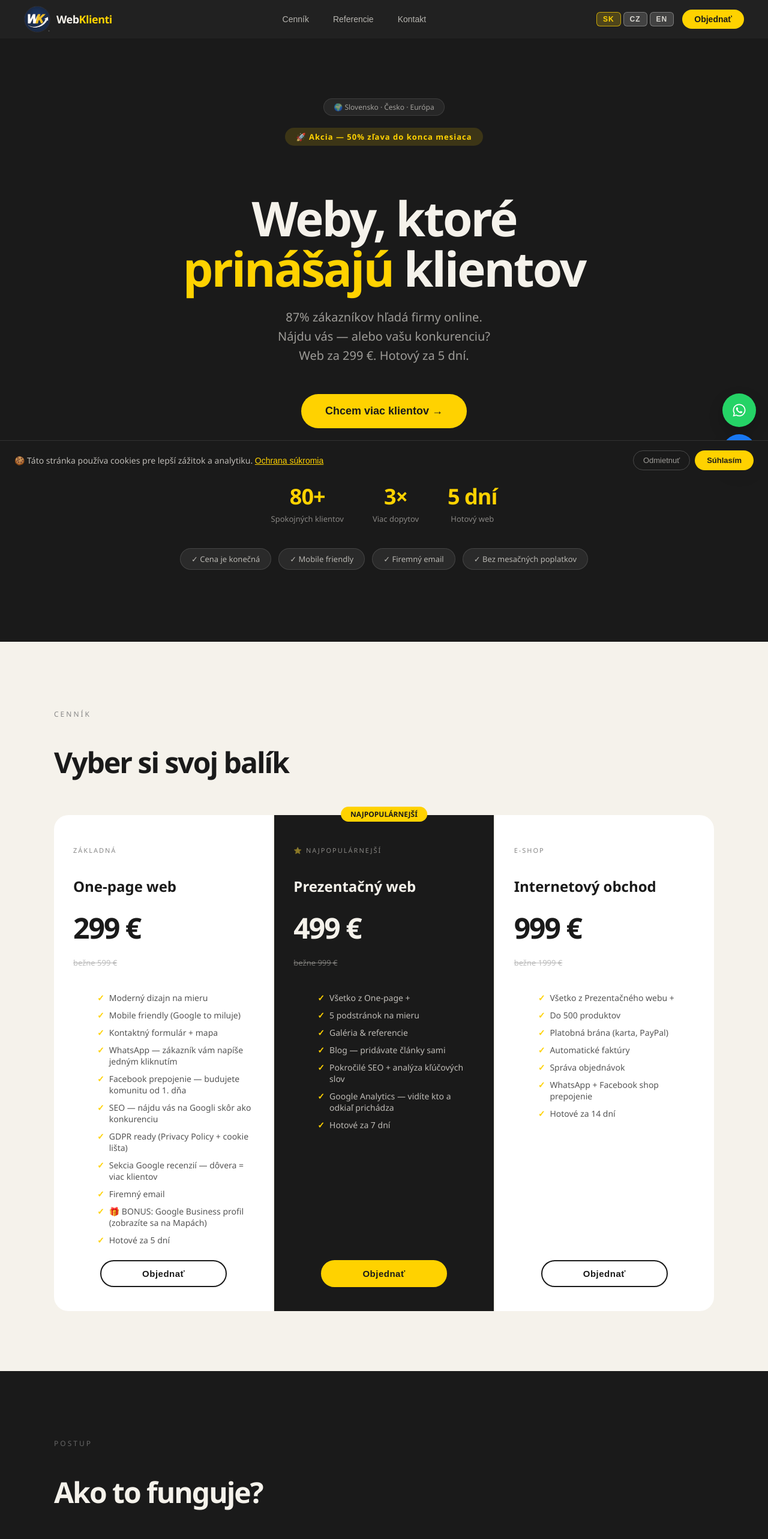
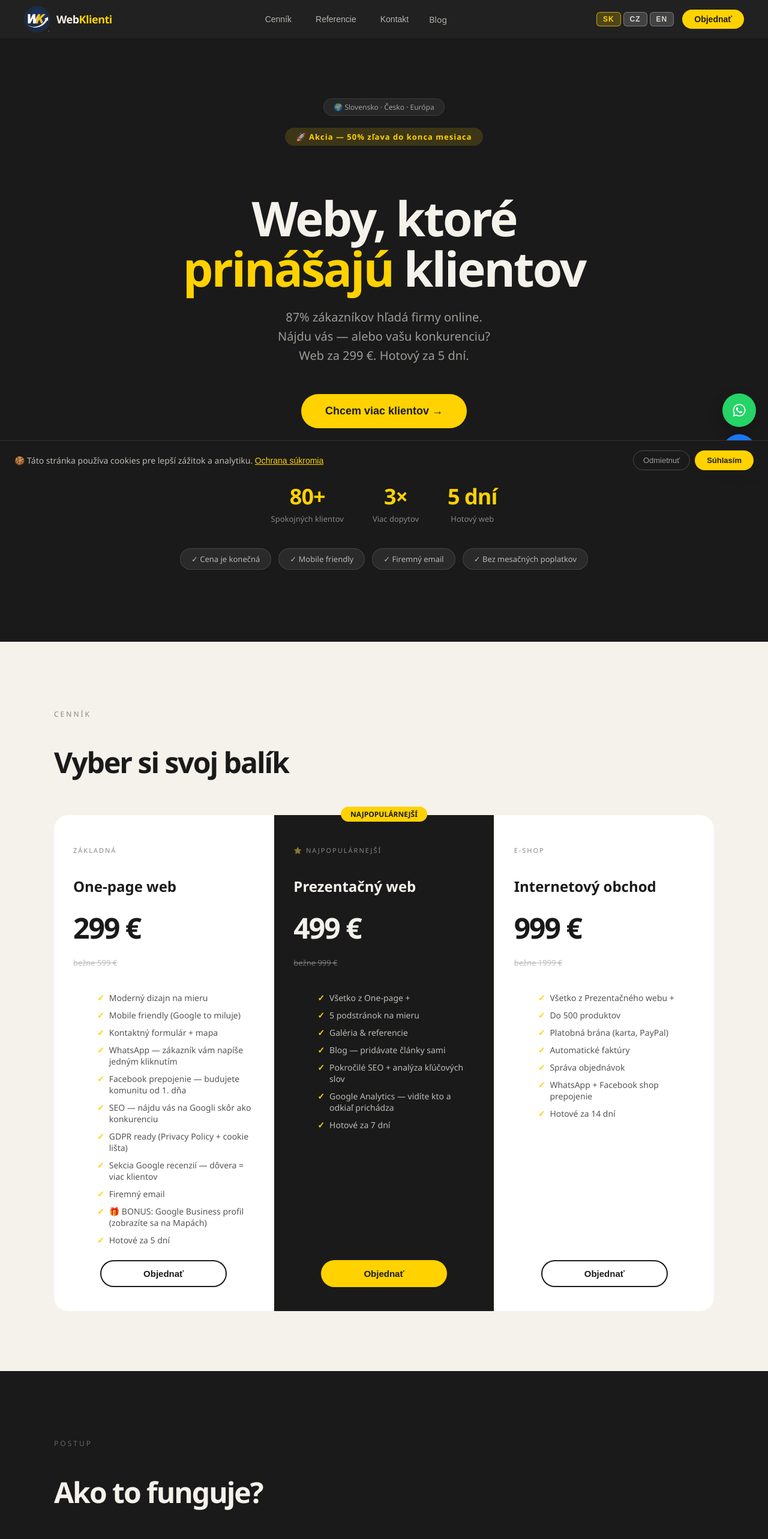
Before and after one commit to anastasiiasheben-creator/webklienti-frontend, a React (Create React App) app: page / in a window 1280 px wide. Shown: the top 2566 px of the page at 60% size. Built offline with nearby package versions, Linux system fonts and the light colour scheme.

Commit message:
Update App.jsx

```diff
--- a/src/App.jsx
+++ b/src/App.jsx
@@ -1,6 +1,9 @@
 import { useState } from 'react';
+import { Routes, Route, Link } from 'react-router-dom';
 import { FaWhatsapp, FaFacebookF } from "react-icons/fa";
 import logoImg from './assets/logo.webp';
+import Blog from './pages/Blog';
+import BlogPost from './pages/BlogPost';
 
 const API = 'https://webklienti-backend.onrender.com';
 
@@ -205,7 +208,7 @@ Platné od: 1.1.2025`,
     packages: ['One-page website — 299 €', 'Business website — 499 €', 'Online store — 999 €'],
     cards: [
       { tag: 'Starter', name: 'One-page website', price: '299 €', old: 'usually 599 €', features: ['Custom modern design', 'Mobile friendly (Google loves it)', 'Contact form + map', 'WhatsApp — customers reach you in one click', 'Facebook link — build community from day 1', 'SEO — appear on Google before your competitors', 'GDPR ready (Privacy Policy + cookie banner)', 'Google reviews section — trust = more clients', 'Business email', '🎁 BONUS: Google Business profile (show up on Maps)', 'Ready in 5 days'], featured: false },
-      { tag: '⭐ Most popular', name: 'Business website', price: '499 €', old: 'usually 999 €', features: ['Everything from One-page +', '5 custom subpages', 'Gallery & testimonials', 'Blog — add articles yourself', 'Advanced SEO + keyword analysis', 'Google Analytics — see who visits and from where', 'Ready in 7 days'], featured: true },
+      { tag: '⭐ Most popular', name: 'Business website', price: '299 €', old: 'usually 999 €', features: ['Everything from One-page +', '5 custom subpages', 'Gallery & testimonials', 'Blog — add articles yourself', 'Advanced SEO + keyword analysis', 'Google Analytics — see who visits and from where', 'Ready in 7 days'], featured: true },
       { tag: 'E-commerce', name: 'Online store', price: '999 €', old: 'usually 1999 €', features: ['Everything from Business website +', 'Up to 500 products', 'Payment gateway (card, PayPal)', 'Automatic invoices', 'Order management', 'WhatsApp + Facebook shop integration', 'Ready in 14 days'], featured: false },
     ],
     featuredBadge: 'MOST POPULAR',
@@ -238,7 +241,7 @@ Effective from: 1.1.2025`,
   },
 };
 
-export default function App() {
+function HomePage() {
   const [lang, setLang] = useState('sk');
   const [form, setForm] = useState({ name: '', email: '', phone: '', package: '', message: '' });
   const [formStatus, setFormStatus] = useState('idle');
@@ -282,7 +285,6 @@ export default function App() {
 
   const navIds = ['pricing', 'reviews', 'footer'];
 
-
   const langBtn = (code) => ({
     background: lang === code ? 'rgba(255,210,0,0.2)' : 'rgba(255,255,255,0.15)',
     border: lang === code ? '1px solid rgba(255,210,0,0.7)' : '1px solid rgba(255,255,255,0.3)',
@@ -294,25 +296,21 @@ export default function App() {
   return (
     <div style={{ fontFamily: "'Segoe UI', sans-serif", background: '#f5f2eb', color: '#1a1a1a', minHeight: '100vh' }}>
 
-      {/* NAV */}
       <nav style={{ position: 'sticky', top: 0, zIndex: 100, background: 'rgba(26,26,26,0.97)', backdropFilter: 'blur(8px)', padding: '0 40px', display: 'flex', justifyContent: 'space-between', alignItems: 'center', height: 64 }}>
-
-        {/* LOGO */}
-        <div style={{ display: 'flex', alignItems: 'center', gap: 10 }}>
+        <Link to="/" style={{ display: 'flex', alignItems: 'center', gap: 10, textDecoration: 'none' }}>
           <img src={logoImg} alt="WebKlienti logo" style={{ height: 44, width: 44, objectFit: 'contain', mixBlendMode: 'screen' }} />
           <span style={{ fontWeight: 800, fontSize: 18, color: '#f5f2eb', letterSpacing: -0.5 }}>
             Web<span style={{ color: '#ffd200' }}>Klienti</span>
           </span>
-        </div>
+        </Link>
 
-        {/* DESKTOP NAV */}
         <div style={{ display: 'flex', gap: 28, alignItems: 'center' }} className="desktop-nav">
           {t.nav.map((label, i) => (
             <button key={i} onClick={() => scrollTo(navIds[i])} style={{ background: 'none', border: 'none', color: 'rgba(245,242,235,0.7)', cursor: 'pointer', fontSize: 14, fontWeight: 500 }}>{label}</button>
           ))}
+          <Link to="/blog" style={{ color: 'rgba(245,242,235,0.7)', textDecoration: 'none', fontSize: 14, fontWeight: 500 }}>Blog</Link>
         </div>
 
-        {/* DESKTOP RIGHT */}
         <div style={{ display: 'flex', gap: 10, alignItems: 'center' }} className="desktop-nav">
           <div style={{ display: 'flex', gap: 4 }} role="group" aria-label="Vybrať jazyk">
             {['sk', 'cz', 'en'].map(code => (
@@ -324,7 +322,6 @@ export default function App() {
           </button>
         </div>
 
-        {/* HAMBURGER */}
         <button onClick={() => setMenuOpen(!menuOpen)} className="hamburger" aria-label="Otvoriť menu" aria-expanded={menuOpen} style={{ display: 'none', background: 'none', border: 'none', cursor: 'pointer', padding: 8, flexDirection: 'column', gap: 5 }}>
           <span style={{ display: 'block', width: 24, height: 2, background: menuOpen ? '#ffd200' : '#f5f2eb', transition: 'all .3s', transform: menuOpen ? 'rotate(45deg) translate(5px, 5px)' : 'none' }}></span>
           <span style={{ display: 'block', width: 24, height: 2, background: menuOpen ? 'transparent' : '#f5f2eb', transition: 'all .3s' }}></span>
@@ -332,12 +329,12 @@ export default function App() {
         </button>
       </nav>
 
-      {/* MOBILE MENU */}
       {menuOpen && (
         <div style={{ position: 'fixed', top: 64, left: 0, right: 0, zIndex: 99, background: 'rgba(26,26,26,0.98)', padding: '20px 40px', display: 'flex', flexDirection: 'column', gap: 16, borderTop: '1px solid rgba(255,255,255,0.08)' }}>
           {t.nav.map((label, i) => (
             <button key={i} onClick={() => scrollTo(navIds[i])} style={{ background: 'none', border: 'none', color: 'rgba(245,242,235,0.9)', cursor: 'pointer', fontSize: 18, fontWeight: 600, textAlign: 'left', padding: '8px 0' }}>{label}</button>
           ))}
+          <Link to="/blog" onClick={() => setMenuOpen(false)} style={{ color: 'rgba(245,242,235,0.9)', textDecoration: 'none', fontSize: 18, fontWeight: 600, padding: '8px 0' }}>Blog</Link>
           <div style={{ display: 'flex', gap: 8, paddingTop: 8 }} role="group" aria-label="Vybrať jazyk">
             {['sk', 'cz', 'en'].map(code => (
               <button key={code} onClick={() => setLang(code)} style={langBtn(code)} aria-pressed={lang === code} aria-label={`Jazyk: ${code.toUpperCase()}`}>{code.toUpperCase()}</button>
@@ -356,52 +353,29 @@ export default function App() {
         }
       `}</style>
 
-      {/* FIX 4: добавлен <main> тег */}
       <main>
-
-        {/* HERO */}
         <div style={{ background: '#1a1a1a', color: '#f5f2eb', padding: '100px 40px 120px', textAlign: 'center' }}>
           <div style={{ maxWidth: 700, margin: '0 auto' }}>
-            <div style={{ display: 'inline-block', background: 'rgba(255,255,255,0.06)', border: '1px solid rgba(255,255,255,0.1)', color: 'rgba(245,242,235,0.6)', padding: '5px 16px', borderRadius: 100, fontSize: 12, fontWeight: 500, marginBottom: 12 }}>
-              {t.marketTag}
-            </div>
+            <div style={{ display: 'inline-block', background: 'rgba(255,255,255,0.06)', border: '1px solid rgba(255,255,255,0.1)', color: 'rgba(245,242,235,0.6)', padding: '5px 16px', borderRadius: 100, fontSize: 12, fontWeight: 500, marginBottom: 12 }}>{t.marketTag}</div>
             <div style={{ display: 'block', marginTop: 8 }}>
-              <div style={{ display: 'inline-block', background: 'rgba(255,210,0,0.15)', color: '#ffd200', padding: '6px 18px', borderRadius: 100, fontSize: 13, fontWeight: 600, marginBottom: 24, letterSpacing: 1 }}>
-                {t.heroBadge}
-              </div>
+              <div style={{ display: 'inline-block', background: 'rgba(255,210,0,0.15)', color: '#ffd200', padding: '6px 18px', borderRadius: 100, fontSize: 13, fontWeight: 600, marginBottom: 24, letterSpacing: 1 }}>{t.heroBadge}</div>
             </div>
             <h1 style={{ fontSize: 'clamp(40px, 7vw, 80px)', fontWeight: 900, lineHeight: 1.05, letterSpacing: -3, marginBottom: 24 }}>
               {t.heroTitle[0]}<br /><span style={{ color: '#ffd200' }}>{t.heroTitle[1]}</span>{t.heroTitle[2]}
             </h1>
-            <p style={{ fontSize: 20, color: 'rgba(245,242,235,0.6)', marginBottom: 48, lineHeight: 1.6, whiteSpace: 'pre-line' }}>
-              {t.heroSub}
-            </p>
-            <button onClick={() => scrollTo('contact')} style={{ display: 'inline-flex', alignItems: 'center', gap: 10, background: '#ffd200', color: '#1a1a1a', padding: '18px 40px', borderRadius: 100, fontWeight: 700, fontSize: 18, cursor: 'pointer', border: 'none', marginBottom: 48 }}>
-              {t.heroCta}
-            </button>
+            <p style={{ fontSize: 20, color: 'rgba(245,242,235,0.6)', marginBottom: 48, lineHeight: 1.6, whiteSpace: 'pre-line' }}>{t.heroSub}</p>
+            <button onClick={() => scrollTo('contact')} style={{ display: 'inline-flex', alignItems: 'center', gap: 10, background: '#ffd200', color: '#1a1a1a', padding: '18px 40px', borderRadius: 100, fontWeight: 700, fontSize: 18, cursor: 'pointer', border: 'none', marginBottom: 48 }}>{t.heroCta}</button>
             <div style={{ display: 'flex', gap: 48, justifyContent: 'center', paddingTop: 40, borderTop: '1px solid rgba(255,255,255,0.08)', marginBottom: 40 }}>
-              <div>
-                <div style={{ fontSize: 36, fontWeight: 900, color: '#ffd200', letterSpacing: -1 }}>80+</div>
-                <div style={{ fontSize: 13, color: 'rgba(245,242,235,0.5)', marginTop: 4 }}>{t.statClients}</div>
-              </div>
-              <div>
-                <div style={{ fontSize: 36, fontWeight: 900, color: '#ffd200', letterSpacing: -1 }}>3×</div>
-                <div style={{ fontSize: 13, color: 'rgba(245,242,235,0.5)', marginTop: 4 }}>{t.statLeads}</div>
-              </div>
-              <div>
-                <div style={{ fontSize: 36, fontWeight: 900, color: '#ffd200', letterSpacing: -1 }}>5 dní</div>
-                <div style={{ fontSize: 13, color: 'rgba(245,242,235,0.5)', marginTop: 4 }}>{t.statDays}</div>
-              </div>
+              <div><div style={{ fontSize: 36, fontWeight: 900, color: '#ffd200', letterSpacing: -1 }}>80+</div><div style={{ fontSize: 13, color: 'rgba(245,242,235,0.5)', marginTop: 4 }}>{t.statClients}</div></div>
+              <div><div style={{ fontSize: 36, fontWeight: 900, color: '#ffd200', letterSpacing: -1 }}>3×</div><div style={{ fontSize: 13, color: 'rgba(245,242,235,0.5)', marginTop: 4 }}>{t.statLeads}</div></div>
+              <div><div style={{ fontSize: 36, fontWeight: 900, color: '#ffd200', letterSpacing: -1 }}>5 dní</div><div style={{ fontSize: 13, color: 'rgba(245,242,235,0.5)', marginTop: 4 }}>{t.statDays}</div></div>
             </div>
             <div style={{ display: 'flex', gap: 12, justifyContent: 'center', flexWrap: 'wrap' }}>
-              {t.heroBadges.map(b => (
-                <span key={b} style={{ background: 'rgba(255,255,255,0.07)', border: '1px solid rgba(255,255,255,0.12)', padding: '8px 18px', borderRadius: 100, fontSize: 13, color: 'rgba(245,242,235,0.7)' }}>{b}</span>
-              ))}
+              {t.heroBadges.map(b => (<span key={b} style={{ background: 'rgba(255,255,255,0.07)', border: '1px solid rgba(255,255,255,0.12)', padding: '8px 18px', borderRadius: 100, fontSize: 13, color: 'rgba(245,242,235,0.7)' }}>{b}</span>))}
             </div>
           </div>
         </div>
 
-        {/* PRICING */}
         <div id="pricing" style={{ padding: '100px 40px', maxWidth: 1100, margin: '0 auto' }}>
           <p style={{ fontSize: 12, letterSpacing: 3, textTransform: 'uppercase', color: '#888', marginBottom: 12 }}>{t.pricingLabel}</p>
           <h2 style={{ fontSize: 'clamp(28px, 4vw, 48px)', fontWeight: 900, letterSpacing: -2, marginBottom: 56 }}>{t.pricingTitle}</h2>
@@ -414,19 +388,14 @@ export default function App() {
                 <div style={{ fontSize: 48, fontWeight: 900, letterSpacing: -2, margin: '16px 0 4px' }}>{card.price}</div>
                 <p style={{ fontSize: 13, textDecoration: 'line-through', color: card.featured ? 'rgba(245,242,235,0.4)' : '#bbb', marginBottom: 24 }}>{card.old}</p>
                 <ul style={{ listStyle: 'none', display: 'flex', flexDirection: 'column', gap: 10, flexGrow: 1, marginBottom: 24 }}>
-                  {card.features.map(f => (
-                    <li key={f} style={{ fontSize: 14, color: card.featured ? 'rgba(245,242,235,0.75)' : '#555', display: 'flex', gap: 8 }}>
-                      <span style={{ color: '#ffd200', fontWeight: 700, flexShrink: 0 }}>✓</span>{f}
-                    </li>
-                  ))}
+                  {card.features.map(f => (<li key={f} style={{ fontSize: 14, color: card.featured ? 'rgba(245,242,235,0.75)' : '#555', display: 'flex', gap: 8 }}><span style={{ color: '#ffd200', fontWeight: 700, flexShrink: 0 }}>✓</span>{f}</li>))}
                 </ul>
-                <button onClick={() => { setForm(p => ({ ...p, package: card.name + ' — ' + card.price })); scrollTo('contact'); }} style={{ width: '70%', padding: '12px', borderRadius: 100, fontSize: 15, fontWeight: 800, cursor: 'pointer', textAlign: 'center', letterSpacing: 0.5, display: 'block', margin: '0 auto', background: card.featured ? '#ffd200' : 'transparent', color: '#1a1a1a', border: card.featured ? '2px solid #ffd200' : '2px solid #1a1a1a' }}>{t.orderBtn}</button>
+                <button onClick={() => { setForm(p => ({ ...p, package: card.name + ' — ' + card.price })); scrollTo('contact'); }} style={{ width: '70%', padding: '12px', borderRadius: 100, fontSize: 15, fontWeight: 800, cursor: 'pointer', textAlign: 'center', display: 'block', margin: '0 auto', background: card.featured ? '#ffd200' : 'transparent', color: '#1a1a1a', border: card.featured ? '2px solid #ffd200' : '2px solid #1a1a1a' }}>{t.orderBtn}</button>
               </div>
             ))}
           </div>
         </div>
 
-        {/* HOW IT WORKS */}
         <div style={{ background: '#1a1a1a', padding: '100px 40px' }}>
           <div style={{ maxWidth: 1100, margin: '0 auto' }}>
             <p style={{ fontSize: 12, letterSpacing: 3, textTransform: 'uppercase', color: '#666', marginBottom: 12 }}>{t.howLabel}</p>
@@ -443,7 +412,6 @@ export default function App() {
           </div>
         </div>
 
-        {/* REVIEWS */}
         <div id="reviews" style={{ background: '#1a1a1a', padding: '100px 40px' }}>
           <div style={{ maxWidth: 1100, margin: '0 auto' }}>
             <p style={{ fontSize: 12, letterSpacing: 3, textTransform: 'uppercase', color: '#666', marginBottom: 12 }}>{t.reviewsLabel}</p>
@@ -463,7 +431,6 @@ export default function App() {
           </div>
         </div>
 
-        {/* ORDER FORM */}
         <div id="contact" style={{ padding: '100px 40px', maxWidth: 700, margin: '0 auto' }}>
           <p style={{ fontSize: 12, letterSpacing: 3, textTransform: 'uppercase', color: '#888', marginBottom: 12 }}>{t.formLabel}</p>
           <h2 style={{ fontSize: 'clamp(28px, 4vw, 48px)', fontWeight: 900, letterSpacing: -2, marginBottom: 12 }}>{t.formTitle}</h2>
@@ -479,68 +446,35 @@ export default function App() {
             <div style={{ background: '#fff', borderRadius: 24, padding: '48px 40px', display: 'flex', flexDirection: 'column', gap: 20 }}>
               {t.fields.map(f => (
                 <div key={f.key}>
-                  {/* FIX 1: label связан с input через htmlFor/id */}
                   <label htmlFor={`field-${f.key}`} style={{ display: 'block', fontSize: 13, fontWeight: 600, marginBottom: 8, color: '#444' }}>{f.label}</label>
-                  <input
-                    id={`field-${f.key}`}
-                    type={f.type}
-                    placeholder={f.placeholder}
-                    value={form[f.key]}
-                    onChange={e => setForm(p => ({ ...p, [f.key]: e.target.value }))}
-                    style={{ width: '100%', padding: '12px 16px', border: '1.5px solid #e5e5e5', borderRadius: 12, fontSize: 15, outline: 'none', fontFamily: 'inherit' }}
-                  />
+                  <input id={`field-${f.key}`} type={f.type} placeholder={f.placeholder} value={form[f.key]} onChange={e => setForm(p => ({ ...p, [f.key]: e.target.value }))} style={{ width: '100%', padding: '12px 16px', border: '1.5px solid #e5e5e5', borderRadius: 12, fontSize: 15, outline: 'none', fontFamily: 'inherit' }} />
                 </div>
               ))}
               <div>
-                {/* FIX 1: select связан с label */}
                 <label htmlFor="field-package" style={{ display: 'block', fontSize: 13, fontWeight: 600, marginBottom: 8, color: '#444' }}>{t.packageLabel}</label>
-                <select
-                  id="field-package"
-                  value={form.package}
-                  onChange={e => setForm(p => ({ ...p, package: e.target.value }))}
-                  style={{ width: '100%', padding: '12px 16px', border: '1.5px solid #e5e5e5', borderRadius: 12, fontSize: 15, outline: 'none', fontFamily: 'inherit', background: '#fff' }}
-                >
+                <select id="field-package" value={form.package} onChange={e => setForm(p => ({ ...p, package: e.target.value }))} style={{ width: '100%', padding: '12px 16px', border: '1.5px solid #e5e5e5', borderRadius: 12, fontSize: 15, outline: 'none', fontFamily: 'inherit', background: '#fff' }}>
                   <option value="">{t.packagePlaceholder}</option>
                   {t.packages.map(p => <option key={p} value={p}>{p}</option>)}
                 </select>
               </div>
               <div>
                 <label htmlFor="field-message" style={{ display: 'block', fontSize: 13, fontWeight: 600, marginBottom: 8, color: '#444' }}>{t.messageLabel}</label>
-                <textarea
-                  id="field-message"
-                  placeholder={t.messagePlaceholder}
-                  value={form.message}
-                  onChange={e => setForm(p => ({ ...p, message: e.target.value }))}
-                  rows={4}
-                  style={{ width: '100%', padding: '12px 16px', border: '1.5px solid #e5e5e5', borderRadius: 12, fontSize: 15, outline: 'none', fontFamily: 'inherit', resize: 'vertical' }}
-                />
+                <textarea id="field-message" placeholder={t.messagePlaceholder} value={form.message} onChange={e => setForm(p => ({ ...p, message: e.target.value }))} rows={4} style={{ width: '100%', padding: '12px 16px', border: '1.5px solid #e5e5e5', borderRadius: 12, fontSize: 15, outline: 'none', fontFamily: 'inherit', resize: 'vertical' }} />
               </div>
               {formStatus === 'error' && <p style={{ color: '#e24b4a', fontSize: 14 }} role="alert">{t.errorMsg}</p>}
-              <button onClick={handleSubmit} disabled={formStatus === 'loading'}
-                style={{ background: '#1a1a1a', color: '#ffd200', border: 'none', padding: '16px', borderRadius: 100, fontSize: 16, fontWeight: 700, cursor: 'pointer', opacity: formStatus === 'loading' ? 0.7 : 1 }}>
+              <button onClick={handleSubmit} disabled={formStatus === 'loading'} style={{ background: '#1a1a1a', color: '#ffd200', border: 'none', padding: '16px', borderRadius: 100, fontSize: 16, fontWeight: 700, cursor: 'pointer', opacity: formStatus === 'loading' ? 0.7 : 1 }}>
                 {formStatus === 'loading' ? t.submitting : t.submitBtn}
               </button>
             </div>
           )}
         </div>
-
       </main>
 
-      {/* FIX 2: aria-label на кнопках соцсетей */}
       <div style={{ position: 'fixed', right: 20, bottom: 20, display: 'flex', flexDirection: 'column', gap: 12, zIndex: 999 }}>
-        <a href="https://wa.me/421907890600" target="_blank" rel="noopener noreferrer"
-          aria-label="Kontaktujte nás cez WhatsApp"
-          style={{ width: 56, height: 56, background: '#25D366', borderRadius: '50%', display: 'flex', alignItems: 'center', justifyContent: 'center', color: '#fff', fontSize: 24, boxShadow: '0 10px 25px rgba(0,0,0,0.2)' }}>
-          <FaWhatsapp />
-        </a>
-        <a href="https://facebook.com/profile.php?id=61588797397714" target="_blank" rel="noopener noreferrer"
-          aria-label="Sledujte nás na Facebooku"
-          style={{ width: 56, height: 56, background: '#1877F2', borderRadius: '50%', display: 'flex', alignItems: 'center', justifyContent: 'center', color: '#fff', fontSize: 22, boxShadow: '0 10px 25px rgba(0,0,0,0.2)' }}>
-          <FaFacebookF />
-        </a>
+        <a href="https://wa.me/421907890600" target="_blank" rel="noopener noreferrer" aria-label="Kontaktujte nás cez WhatsApp" style={{ width: 56, height: 56, background: '#25D366', borderRadius: '50%', display: 'flex', alignItems: 'center', justifyContent: 'center', color: '#fff', fontSize: 24, boxShadow: '0 10px 25px rgba(0,0,0,0.2)' }}><FaWhatsapp /></a>
+        <a href="https://facebook.com/profile.php?id=61588797397714" target="_blank" rel="noopener noreferrer" aria-label="Sledujte nás na Facebooku" style={{ width: 56, height: 56, background: '#1877F2', borderRadius: '50%', display: 'flex', alignItems: 'center', justifyContent: 'center', color: '#fff', fontSize: 22, boxShadow: '0 10px 25px rgba(0,0,0,0.2)' }}><FaFacebookF /></a>
       </div>
 
-      {/* FOOTER */}
       <footer id="footer" style={{ background: '#1a1a1a', color: 'rgba(245,242,235,0.4)', textAlign: 'center', padding: '40px', fontSize: 13 }}>
         <img src={logoImg} alt="WebKlienti logo" style={{ height: 40, width: 40, objectFit: 'contain', marginBottom: 12, mixBlendMode: 'screen' }} />
         <div style={{ display: 'flex', gap: 24, justifyContent: 'center', marginBottom: 12, flexWrap: 'wrap' }}>
@@ -554,7 +488,6 @@ export default function App() {
         <p>{t.footerRights}</p>
       </footer>
 
-      {/* COOKIE BANNER */}
       {cookieVisible && (
         <div role="dialog" aria-label="Cookie súhlas" style={{ position: 'fixed', bottom: 0, left: 0, right: 0, zIndex: 9999, background: '#1a1a1a', borderTop: '1px solid rgba(255,255,255,0.1)', padding: '16px 24px', display: 'flex', alignItems: 'center', justifyContent: 'space-between', flexWrap: 'wrap', gap: 12 }}>
           <p style={{ color: 'rgba(245,242,235,0.75)', fontSize: 14, margin: 0, flex: 1 }}>
@@ -568,7 +501,6 @@ export default function App() {
         </div>
       )}
 
-      {/* PRIVACY POLICY MODAL */}
       {privacyOpen && (
         <div role="dialog" aria-modal="true" aria-label={t.privacyTitle} style={{ position: 'fixed', inset: 0, zIndex: 10000, background: 'rgba(0,0,0,0.7)', display: 'flex', alignItems: 'center', justifyContent: 'center', padding: 20 }}>
           <div style={{ background: '#fff', borderRadius: 16, padding: '40px', maxWidth: 600, width: '100%', maxHeight: '80vh', overflowY: 'auto', position: 'relative' }}>
@@ -578,7 +510,16 @@ export default function App() {
           </div>
         </div>
       )}
-
     </div>
   );
 }
+
+export default function App() {
+  return (
+    <Routes>
+      <Route path="/" element={<HomePage />} />
+      <Route path="/blog" element={<Blog />} />
+      <Route path="/blog/:slug" element={<BlogPost />} />
+    </Routes>
+  );
+}
```
